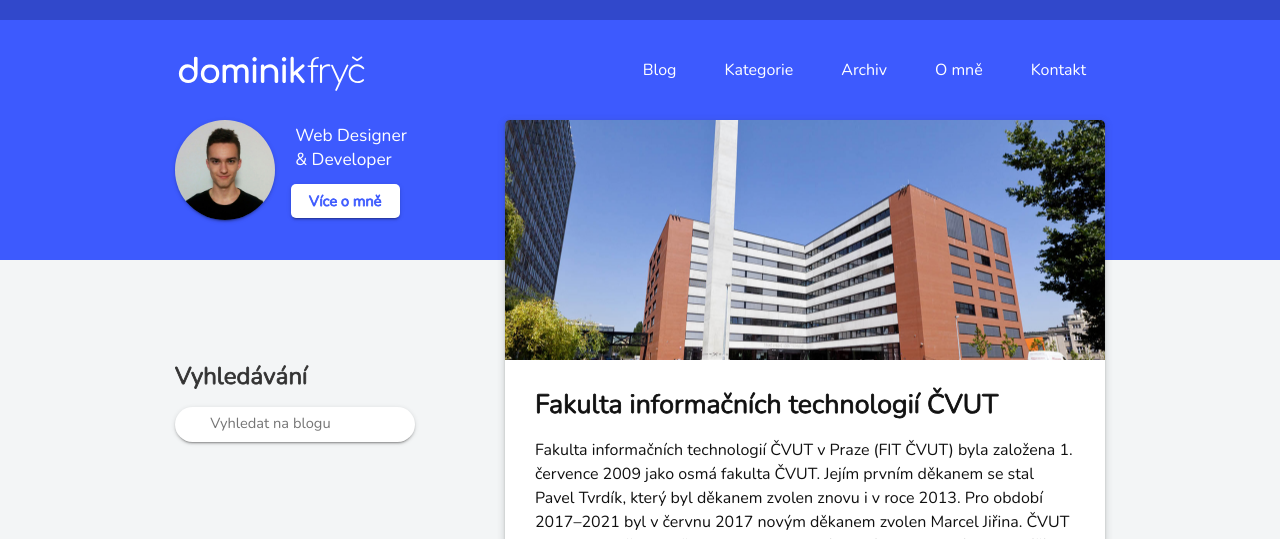
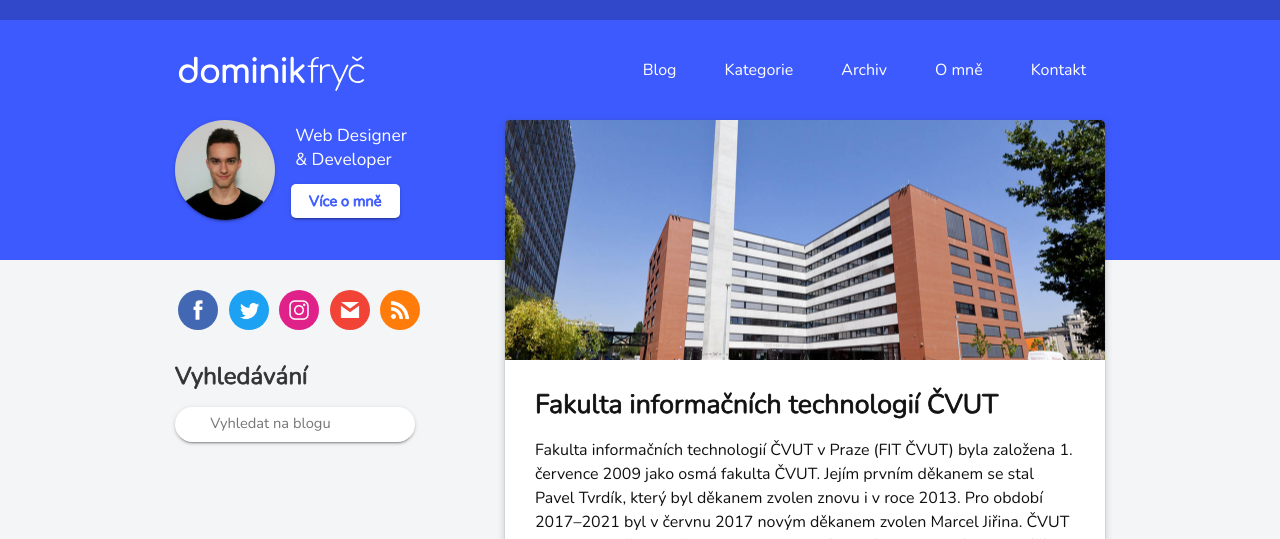
Before and after one commit to dominikfryc/dominikfryc.github.io, a plain HTML site: page index.html in a window 1280 px wide. Shown: the top 539 px of the page. Drawn offline with nearby package versions, Linux system fonts and the light colour scheme.

Commit message:
New social icons

```diff
--- a/css/styles.scss
+++ b/css/styles.scss
@@ -516,23 +516,23 @@
 }
 
 .social-icons a:first-child {
-  background: url("../img/social/facebook.jpg") no-repeat;
+  background: url("../img/facebook.jpg") no-repeat;
 }
 
 .social-icons a:nth-child(2) {
-  background: url("../img/social/twitter.jpg") no-repeat;
+  background: url("../img/twitter.jpg") no-repeat;
 }
 
 .social-icons a:nth-child(3) {
-  background: url("../img/social/instagram.jpg") no-repeat;
+  background: url("../img/instagram.jpg") no-repeat;
 }
 
 .social-icons a:nth-child(4) {
-  background: url("../img/social/email.jpg") no-repeat;
+  background: url("../img/email.jpg") no-repeat;
 }
 
 .social-icons a:last-child {
-  background: url("../img/social/rss.jpg") no-repeat;
+  background: url("../img/rss.jpg") no-repeat;
 }
 
 .search-box {
```
Also changed, not shown: css/styles.css, css/styles.min.css.
